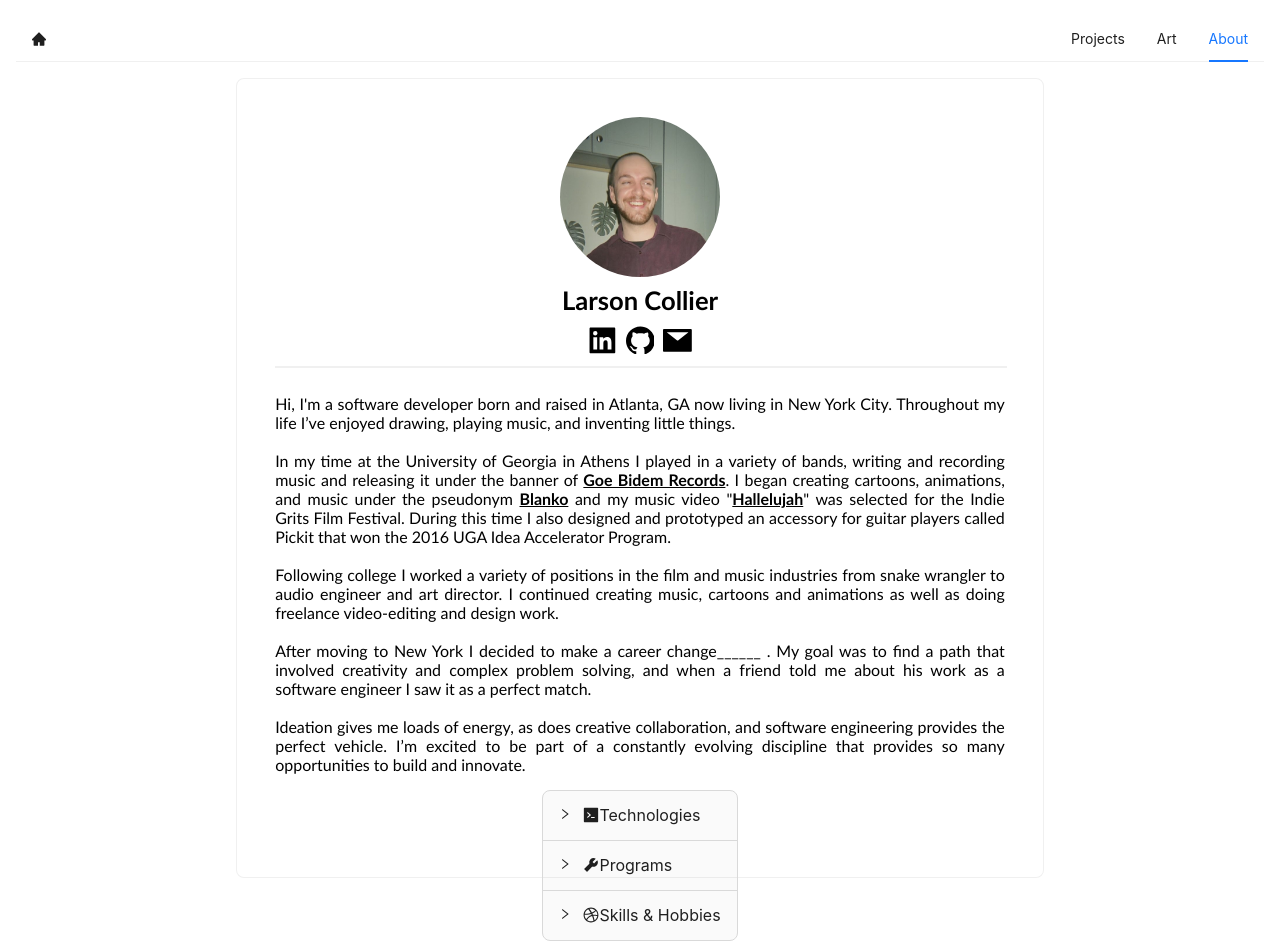
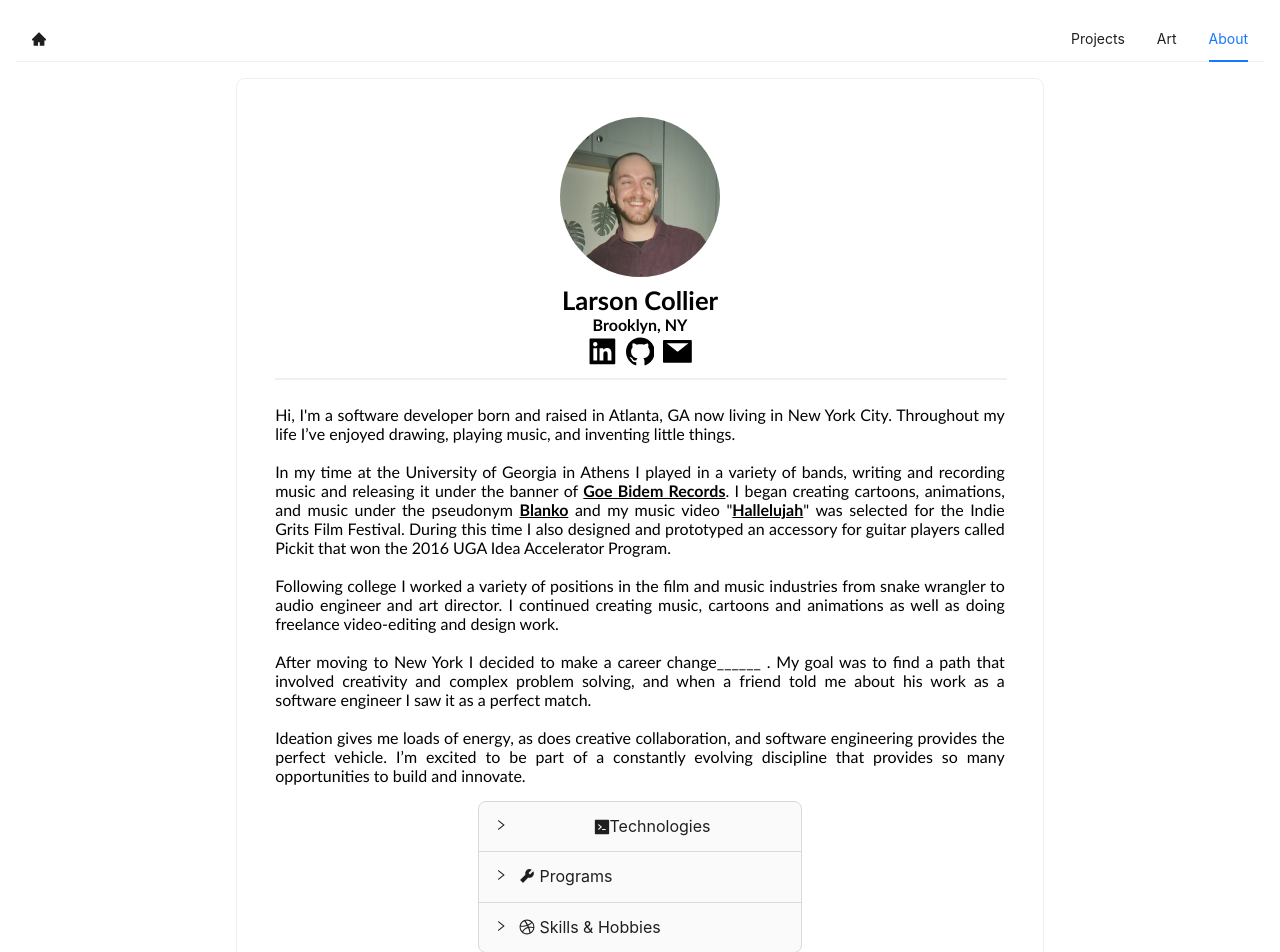
Before and after one commit to larswan/larswan.github.io, a React (Vite) app: page /about in a window 1280 px wide. Shown: the top 952 px of the page. Built offline with nearby package versions, Linux system fonts and the light colour scheme.

Commit message:
about page completed

```diff
--- a/src/components/About.jsx
+++ b/src/components/About.jsx
@@ -6,19 +6,12 @@ import { Collapse } from 'antd';
 const About = () => {
     const onChange = (key) => {
         console.log(key);
+        setTimeout(
+            ()=>handleScrollToBottom(), 190
+        )
     };
-    const handleCopyEmail = () => {
-        const emailAddress = 'collierlarson@gmail.com'; // Replace with your desired email address
-        copyToClipboard(emailAddress);
-    };
-
-    const copyToClipboard = (text) => {
-        const textarea = document.createElement('textarea');
-        textarea.value = text;
-        document.body.appendChild(textarea);
-        textarea.select();
-        document.execCommand('copy');
-        document.body.removeChild(textarea);
+    const handleScrollToBottom = () => {
+        window.scrollTo(0, document.body.scrollHeight);
     };
 
     return (
@@ -27,6 +20,7 @@ const About = () => {
 
                 <img className="aboutProfPic" src="public/siteImages/headshot.jpg"/>
                 <h3>Larson Collier</h3>
+                <h2>Brooklyn, NY</h2>
                 <div className="contactIcons">
                     <a href="https://www.linkedin.com/in/larson-collier/" style={{color: 'inherit' }}>
                         <LinkedinFilled />
@@ -34,7 +28,7 @@ const About = () => {
                     <a href="https://github.com/larswan" style={{ color: 'inherit' }}>
                         <GithubFilled/>
                     </a>
-                    <a href="mailto:collierlarson@gmail.com" onClick={handleCopyEmail} style={{ color: 'inherit' }}>
+                    <a href="mailto:collierlarson@gmail.com" style={{ color: 'inherit' }}>
                         <MailFilled />
                     </a>
                 </div>
@@ -58,9 +52,9 @@ const About = () => {
                     [
                         {
                             label: (
-                                <span>
+                                <span style={{display: "flex", flexDirection: "row" ,justifyContent: "center", alignItems: "center"}}>
                                     <CodeFilled />
-                                    Technologies
+                                     <>   </>Technologies
                                 </span>
                             ),
                             key: 1,
@@ -80,7 +74,7 @@ const About = () => {
                             label: (
                                 <span>
                                     <ToolFilled />
-                                    Programs
+                                    <>  </>Programs
                                 </span>
                             ),
                             key: 2,
@@ -98,7 +92,7 @@ const About = () => {
                             label: (
                                 <span>
                                     <DribbbleOutlined />
-                                    Skills & Hobbies
+                                    <>  </>Skills & Hobbies
                                 </span>
                             ),
                             key: 3,
--- a/src/components/ProjectCard.jsx
+++ b/src/components/ProjectCard.jsx
@@ -25,7 +25,7 @@ const ProjectCard = ({ link, name, description, tech }) => {
             title={name}
             extra={<a href={link}>Demo</a>}
             style={{
-                width: isMobile ? 350 : 450, // Set the width to 300 for mobile devices, and 450 for others
+                maxWidth: isMobile ? 350 : "auto", maxHeight: isMobile? "auto" : "80vh"
             }}
             key={name}
         >
--- a/src/index.scss
+++ b/src/index.scss
@@ -239,7 +239,7 @@ body {
     justify-content: center;
     // align-items: center;
     padding: 1em;
-    height: 100vh;
+    // height: 100vh;
     // background-image: url("public/siteImages/Blanko dots white bkg full2 .png");
     // opacity: 50%;
 }
@@ -249,7 +249,6 @@ body {
     flex-direction: column;
     align-items: center;
     width: 60%;
-    height: auto;
     padding: 2em;
     border-radius: 1%;
     border: 1px solid #f0f0f0;
@@ -269,7 +268,13 @@ hr {
 
 .about h3 {
     font-size: 1.6rem;
-    margin: .3em
+    margin: .3em;
+    margin-bottom: 0;
+}
+
+.about h2 {
+    font-size: 1rem;
+    margin: 0;
 }
 
 .about p{
@@ -290,6 +295,7 @@ hr {
 
 .aboutCollapse{
     font-size: 1rem;
+    min-width: 324px;
 }
 .tabs {
     font-size: 1rem;
```
